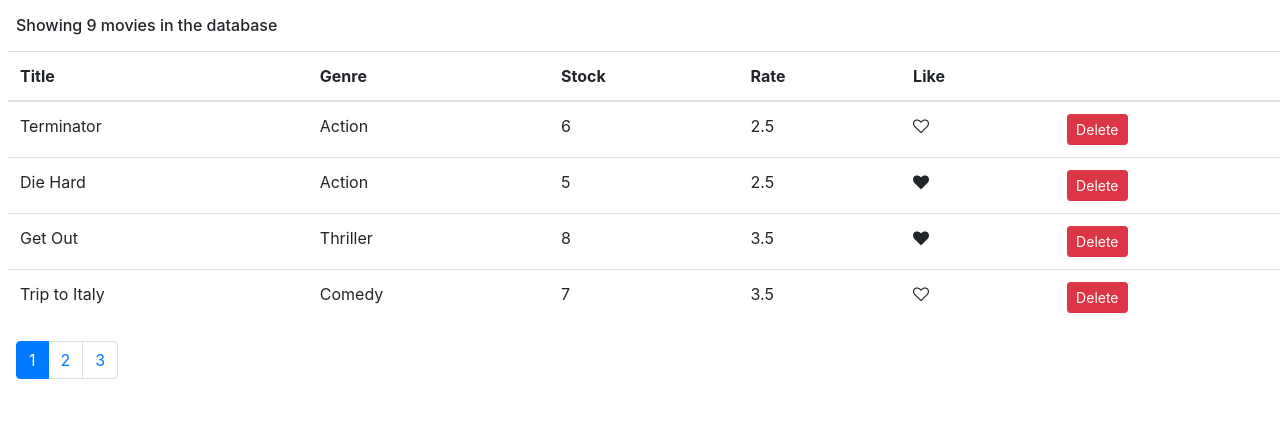
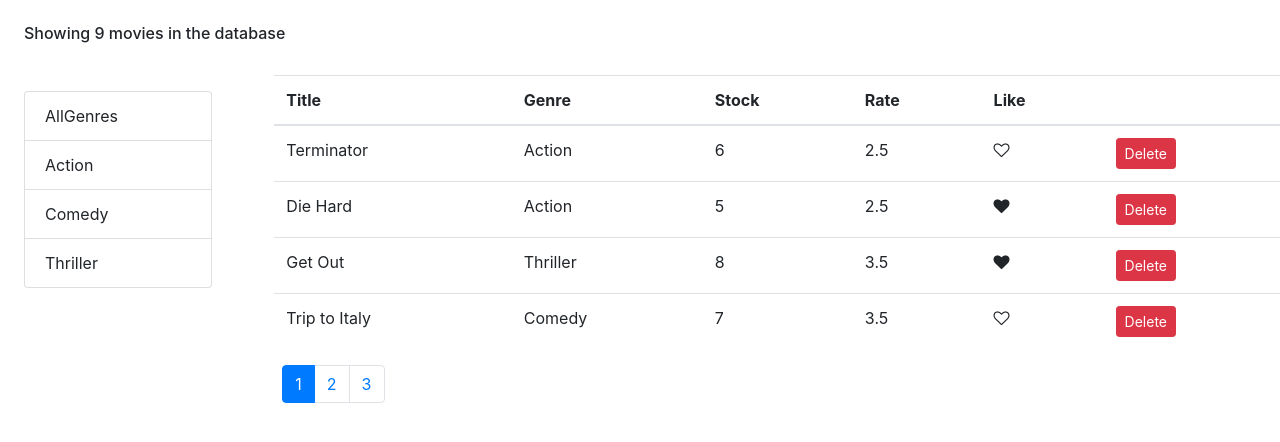
Before and after one commit to neelbavarva/React-App, a React (Create React App) app in the folder vidly/: page /movies/1 in a window 1280 px wide. Shown: the top 442 px of the page. Built offline with nearby package versions, Linux system fonts and the light colour scheme.

Commit message:
listgroup added

```diff
--- /dev/null
+++ b/vidly/src/components/common/listGroup.jsx
@@ -0,0 +1,28 @@
+import React, { Component } from 'react';
+
+const ListGroup = props => {
+    const {items, textProperty, valueProperty, onItemSelect, selectedItem} =props;
+    return (
+        <ul className ="list-group">
+
+            {items.map(item =>(
+                <li key={item[valueProperty]}
+                    onClick={()=>onItemSelect(item)}
+                    className={
+                        item===selectedItem ? "list-group-item active" :
+                        "list-group-item"
+                    }>
+                    {item[textProperty]}
+                </li>
+            ))}
+
+        </ul>
+    );
+}
+
+ListGroup.defaultProps={
+    textProperty:"name",
+    valueProperty:"_id"
+};
+
+export default ListGroup;
--- a/vidly/src/components/movies.jsx
+++ b/vidly/src/components/movies.jsx
@@ -1,15 +1,28 @@
 import React, { Component } from 'react';
 import {getMovies} from '../services/fakeMovieService';
 import Like from './common/like';
+import ListGroup from './common/listGroup';
 import Pagination from './common/pagination';
 import { paginate } from '../utils/paginate';
+import { getGenres } from '../services/fakeGenreService';
+import MoviesTable from './moviesTable';
 
 class Movies extends Component {
     state = {
-        movies : getMovies(),
+        movies : [],
+        genres: [],
         pageSize : 4,
         currentPage : 1
     };
+
+    componentDidMount() {
+        const genres = [{name:'AllGenres'}, ...getGenres()]
+        this.setState({movies: getMovies(), genres: genres});
+    }
+
+    handleGenreSelect = genre =>{
+       this.setState({selectedGenre:genre, currentPage:1});
+    }
 
     handleDelete = (movie) => {
         const movies = this.state.movies.filter(m =>m._id !== movie._id);
@@ -32,50 +45,44 @@ class Movies extends Component {
 
     render() {
         const {length: count} = this.state.movies;
-        const{pageSize,currentPage,movies:allMovies} = this.state;
+        const{pageSize,currentPage,movies:allMovies, selectedGenre} = this.state;
 
         if(count===0 )
             return <h6 className="m-3">There are no movies in the database</h6>
-        const movies =paginate(allMovies,currentPage,pageSize);
+        const filtered = selectedGenre && selectedGenre._id ? allMovies.filter(
+            m=>m.genre._id===selectedGenre._id
+        ):allMovies;
+        const movies =paginate(filtered,currentPage,pageSize);
         return (
-            <React.Fragment>
-            <h6 className="m-3">Showing {count} movies in the database</h6>
-            <table className="table m-2">
-                <thead>
-                    <tr>
-                        <th>Title</th>
-                        <th>Genre</th>
-                        <th>Stock</th>
-                        <th>Rate</th>
-                        <th>Like</th>
 
-                        <th/>
-                    </tr>
-                </thead>
-                <tbody>
-                    {movies.map(movie =>
-                    <tr key={movie._id}>
-                        <td>{movie.title}</td>
+            <div>
 
-                        <td>{movie.genre.name}</td>
-                        <td>{movie.numberInStock}</td>
-                        <td>{movie.dailyRentalRate}</td>
-                        <td><Like liked={movie.liked} onClick={() => this.handleLike(movie)}/></td>
-                        <td><button onClick={() => this.handleDelete(movie)} className="btn btn-danger btn-sm">Delete</button></td>
-                    </tr>
-                    )}
+            <h6 className="m-4">Showing {filtered.length} movies in the database</h6>
+            <div className="row">
+            <div className="col-2 m-4">
+                    <ListGroup
+                        selectedItem={this.state.selectedGenre}
+                        items={this.state.genres}
+                        onItemSelect={this.handleGenreSelect} />
+            </div>
+            <div className="col">
+            <MoviesTable
+                movies={movies}
+                onLike={this.handleLike}
+                onDelete={this.handleDelete}
+            />
 
-                </tbody>
-
-            </table>
             <div className="m-3">
-            <Pagination currentPage={currentPage} itemsCount ={count}
+            <Pagination currentPage={currentPage} itemsCount ={filtered.length}
                 pageSize={pageSize}
                 onPageChange={this.handlePageChange}
             />
             </div>
+            </div>
+            </div>
 
-        </React.Fragment>
+
+        </div>
 
 
 
--- /dev/null
+++ b/vidly/src/components/moviesTable.jsx
@@ -0,0 +1,39 @@
+import React, { Component } from 'react';
+import Like from './common/like';
+
+const MoviesTable = props => {
+    const{movies, onDelete, onLike} = props;
+    return (
+        <table className="table m-2">
+                <thead>
+                    <tr>
+                        <th>Title</th>
+                        <th>Genre</th>
+                        <th>Stock</th>
+                        <th>Rate</th>
+                        <th>Like</th>
+
+                        <th/>
+                    </tr>
+                </thead>
+                <tbody>
+                    {movies.map(movie =>
+                    <tr key={movie._id}>
+                        <td>{movie.title}</td>
+
+                        <td>{movie.genre.name}</td>
+                        <td>{movie.numberInStock}</td>
+                        <td>{movie.dailyRentalRate}</td>
+                        <td><Like liked={movie.liked} onClick={() => onLike(movie)}/></td>
+                        <td><button onClick={() => onDelete(movie)} className="btn btn-danger btn-sm">Delete</button></td>
+                    </tr>
+                    )}
+
+                </tbody>
+
+            </table>
+    );
+
+}
+
+export default MoviesTable;
```
